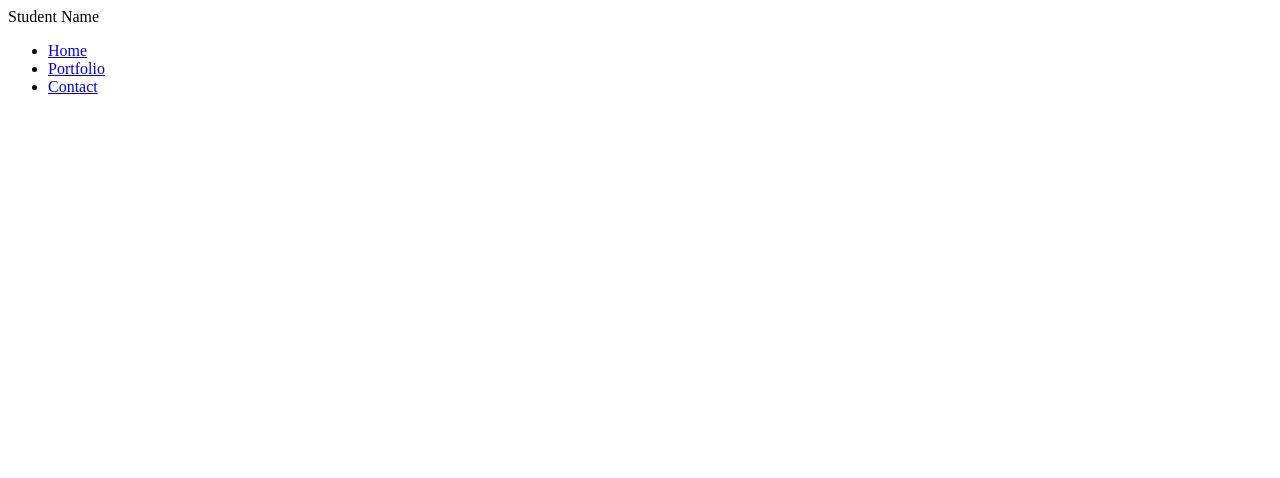
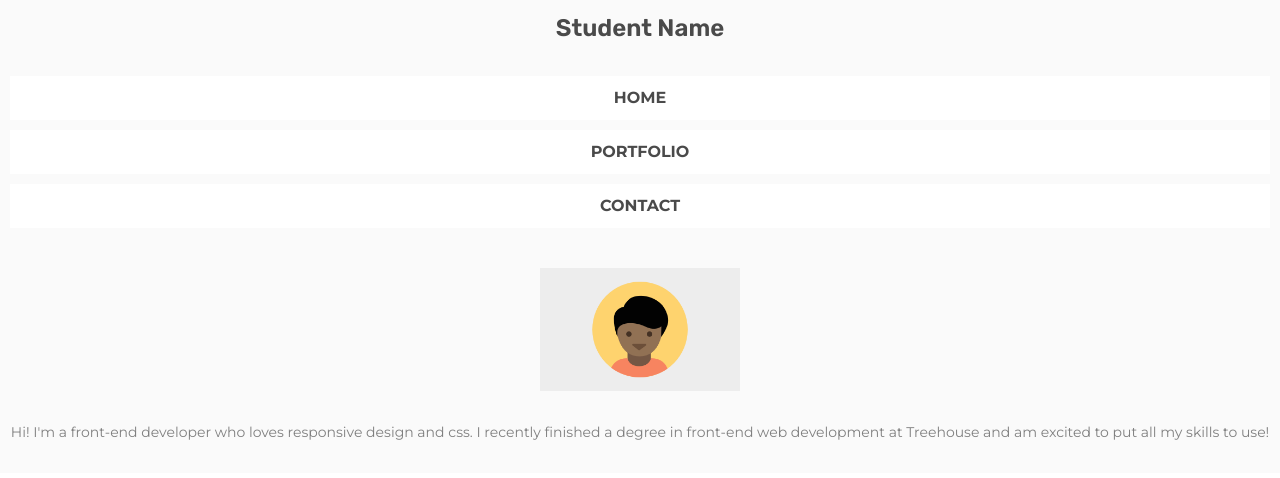
Before and after one commit to victoria-w-h/project-two, a plain HTML site: page index.html in a window 1280 px wide. Drawn offline with Linux system fonts and the light colour scheme.

Commit message:
Header and intro section

```diff
--- a/css/styles.css
+++ b/css/styles.css
@@ -1,4 +1,101 @@
 :root {
 	--ff--rubik: "Rubik", sans-serif;
 	--ff--monts: "Montserrat", sans-serif;
+	--brown: #4a4a4a;
+	--lightGrey: #7f7f7f;
+	--grey: #fafafa;
+	--white: #fff;
 }
+
+/* reset styles */
+
+*,
+*::before,
+*::after {
+	box-sizing: border-box;
+}
+* {
+	margin: 0;
+}
+body {
+	line-height: 1.5;
+	-webkit-font-smoothing: antialiased;
+	font-family: var(--ff--monts);
+	color: var(--brown);
+	font-size: 16px;
+}
+h1,
+h2,
+h3,
+h4,
+h5,
+h6 {
+	font-family: var(--ff--rubik);
+	font-weight: 700;
+}
+ul {
+	padding: 0;
+	margin: 0;
+	list-style: none;
+}
+/* Utility classes */
+.color-lightGrey {
+	color: var(--lightGrey);
+}
+.gap10 {
+	gap: 10px;
+}
+.gap30 {
+	gap: 30px;
+}
+.text-align-center {
+	text-align: center;
+}
+.flex {
+	display: flex;
+}
+.flex-col {
+	flex-direction: column;
+}
+.margin-auto {
+	margin: auto;
+}
+ul li a {
+	text-decoration: none;
+	color: var(--brown);
+	text-transform: uppercase;
+	font-weight: 700;
+}
+
+ul li {
+	background-color: var(--white);
+	padding: 10px;
+}
+.block {
+	display: block;
+}
+.w100 {
+	width: 100%;
+}
+/* Header + nav */
+header {
+	background-color: var(--grey);
+	padding: 10px;
+}
+h1 {
+	font-size: 24px;
+}
+/* intro section */
+.intro-wrapper {
+	padding: 30px 10px;
+	background-color: var(--grey);
+}
+.profile-img {
+	max-width: 200px;
+	height: auto;
+	margin: auto;
+}
+.intro-text {
+	font-size: 14px;
+	line-height: 1.6;
+}
--- a/index.html
+++ b/index.html
@@ -4,20 +4,22 @@
 		<meta charset="UTF-8" />
 		<meta name="viewport" content="width=device-width, initial-scale=1.0" />
 		<title>Unit two project</title>
-		<link rel="stylesheet" href="/css/styles.css" />
+		<link rel="stylesheet" href="css/styles.css" />
+
+		<!-- 2 GOOGLE FONTS ADDED -->
 		<link rel="preconnect" href="https://fonts.googleapis.com" />
 		<link rel="preconnect" href="https://fonts.gstatic.com" crossorigin />
 		<link
-			href="https://fonts.googleapis.com/css2?family=Montserrat:ital,wght@0,400;0,500;0,600;1,400;1,500;1,600&family=Rubik:ital,wght@0,400;0,500;1,400;1,500&display=swap"
+			href="https://fonts.googleapis.com/css2?family=Montserrat:ital,wght@0,400;0,500;0,600;0,700;1,400;1,500;1,600;1,700&family=Rubik:ital,wght@0,400;0,500;0,600;1,400;1,500;1,600&display=swap"
 			rel="stylesheet" />
 	</head>
 	<body>
-		<header>
-			<div>Student Name</div>
+		<header class="flex flex-col text-align-center gap30">
+			<h1 class="">Student Name</h1>
 			<nav>
-				<ul>
+				<ul class="flex flex-col gap10">
 					<li>
-						<a href="/">Home</a>
+						<a href="#">Home</a>
 					</li>
 					<li>
 						<a href="#portfolio">Portfolio</a>
@@ -28,7 +30,19 @@
 				</ul>
 			</nav>
 		</header>
-		<section class="intro-wrapper"></section>
+		<section class="intro-wrapper flex flex-col gap30">
+			<img
+				src="/images/responsive-layout-profile.png"
+				alt="Profile image"
+				width="367"
+				height="225"
+				class="block w100 profile-img" />
+			<p class="text-align-center color-lightGrey intro-text">
+				Hi! I'm a front-end developer who loves responsive design and
+				css. I recently finished a degree in front-end web development
+				at Treehouse and am excited to put all my skills to use!
+			</p>
+		</section>
 		<main id="portfolio" class="portfolio-wrapper">
 			<div class="marketing-wrapper"></div>
 			<div class="search-wrapper"></div>
```
